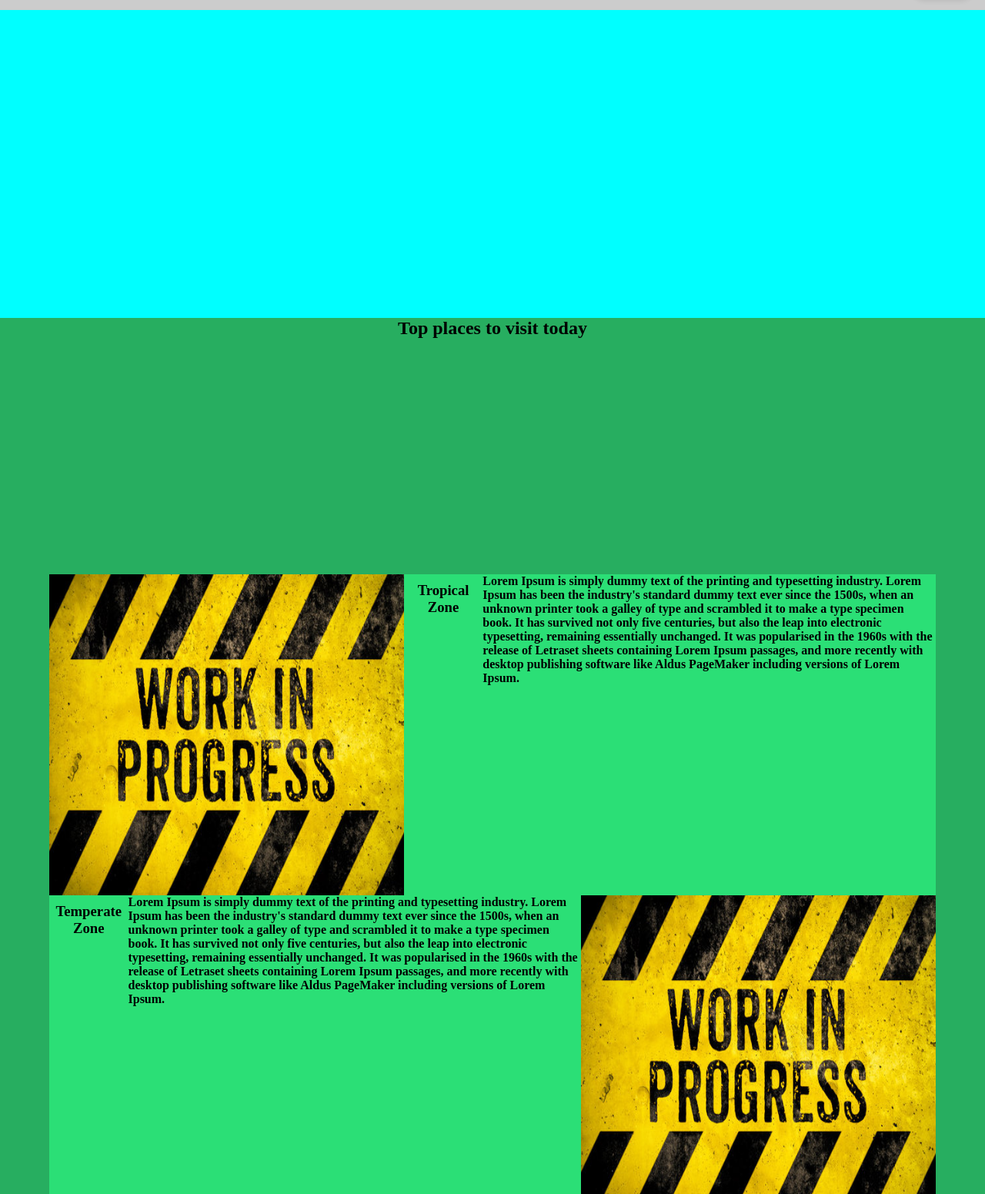
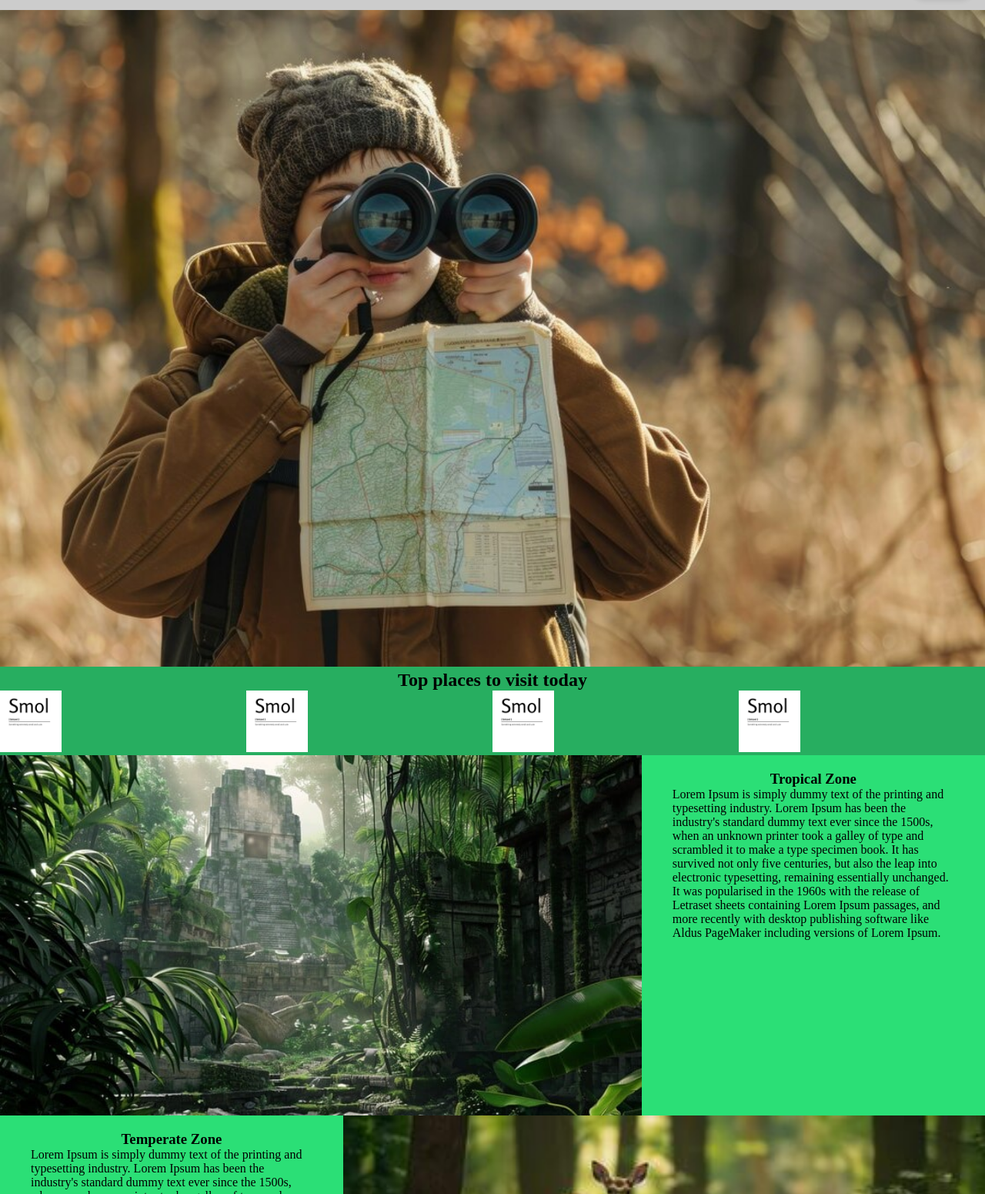
Before and after one commit to JimNTI/Kunden_Har_Alltid_Ratt, a plain HTML site: page index.html in a window 1280 px wide. Shown: the part 49-1600 px from the top of the page at 77% size. Drawn offline with Linux system fonts and the light colour scheme.

Commit message:
push in 2
experimented with changing colors and putting more accurate images and trying to figure out how to continue the layout wiht sizes and etc

```diff
--- a/css/styles.css
+++ b/css/styles.css
@@ -6,12 +6,11 @@
 
 body {
     display:grid;
-    height: auto;
+    height: 2000px;
     background-color: #27ae60;
     grid-column: auto;
     grid-row: auto auto auto;
     grid-template-areas:
-
     'hd'
     'main'
     'ft'
@@ -20,9 +19,9 @@ body {
 header {
     display:flex;
     flex-direction: column;
-    background-color: aqua;
+    background-color: #27ae60;
     grid-area: hd;
-    height: auto;
+
 }
 
 nav {
@@ -46,8 +45,9 @@ nav {
     margin: 0 1rem;
 }
 
-.hero {
-    height: 400px;
+.hero img{
+    height: auto;
+    width: 100%;
 
 }
 
@@ -84,9 +84,8 @@ nav {
 main {
     display: flex;
     grid-area: main;
-    height: 2000px;
     flex-direction: column;
-    width: 90%;
+    width: 100%;
     margin: 0 auto;
 }
 
@@ -103,7 +102,21 @@ main {
 
 .scroll-places .places {
     list-style: none;
+    display: flex;
+    flex-direction: row;
+    width: 100%;
+justify-content: space-evenly;
 }
+
+
+
+.scroll-places .places a img {
+width: 25%;
+margin-left: auto;
+margin-right: auto;
+}
+
+
 
 
 
@@ -117,29 +130,48 @@ main {
 }
 
 
+
 article {
     display: flex;
     height: 25%;
     width: 100%;
 }
 
+.tropics {
+    background-color: #2bdf76;
+}
+.temperate {
+    background-color:bisque
+}
+.subtropics {
+    background-color: rgb(230, 218, 91);
+}
+.ocean
+
 
 
 article img {
-    height: 100%;
+    height: 90%;
     width: 40%;
+    margin: 30px 10px auto 10px;
 
 }
 
+article .climate-zones-text {
+    text-align: left;
+    display: flex;
+    flex-direction: column;
+    margin: 20px 40px 20px 40px;
+
+}
 article h1 {
-    height: 100%;
-    width: 60%;
+    width: 100%;
     text-align: center;
-    margin-top: 10px;
 }
+
+
 
 footer {
     grid-area: ft;
-    background-color: gray;
-    height: 300px;
+    background-color: rgba(128, 128, 128, 0.26);
 }
--- a/index.html
+++ b/index.html
@@ -18,7 +18,7 @@
             </ul>
             <div class="search-container">Search...</div>
         </nav>
-        <div class="hero">
+        <div class="hero"><img src="/img/exploring.jpg">
         </div>
     </header>
 
@@ -28,28 +28,35 @@
     <section class="scroll-places">   <!-- images go left and right with arrows (images display "best natural places to visit", clickable links) -->
         <h1>Top places to visit today</h1>
         <ul class="places">
-            <li><a></a></li>
-            <li><a></a></li>
-            <li><a></a></li>
-            <li><a></a></li>
+            <li><a><img src="/img/571-23-9-29-9-37-22m.jpg" alt=""></a></li>
+            <li><a><img src="/img/571-23-9-29-9-37-22m.jpg" alt=""></a></li>
+            <li><a><img src="/img/571-23-9-29-9-37-22m.jpg" alt=""></a></li>
+            <li><a><img src="/img/571-23-9-29-9-37-22m.jpg" alt=""></a></li>
         </ul>
     </section>
 
 
     <section class="climate-zones"> <!-- displays 4 zones and brief info about these zones + a link for recommended places -->
-         <article> <img src="/img/test_image.jpg" alt=""><h1>Tropical Zone</h1><b>Lorem Ipsum is simply dummy text of the printing and typesetting industry. Lorem Ipsum has been the industry's standard dummy text ever since the 1500s, when an unknown printer took a galley of type and scrambled it to make a type specimen book. It has survived not only five centuries, but also the leap into electronic typesetting, remaining essentially unchanged. It was popularised in the 1960s with the release of Letraset sheets containing Lorem Ipsum passages, and more recently with desktop publishing software like Aldus PageMaker including versions of Lorem Ipsum.</b>
+         <article> <img src="img/ancient-jungle-ruins-stockcake.jpg" alt="">
+            <div class="climate-zones-text"><h1>Tropical Zone</h1>Lorem Ipsum is simply dummy text of the printing and typesetting industry. Lorem Ipsum has been the industry's standard dummy text ever since the 1500s, when an unknown printer took a galley of type and scrambled it to make a type specimen book. It has survived not only five centuries, but also the leap into electronic typesetting, remaining essentially unchanged. It was popularised in the 1960s with the release of Letraset sheets containing Lorem Ipsum passages, and more recently with desktop publishing software like Aldus PageMaker including versions of Lorem Ipsum.</div>
         </article>
-        <article><h1>Temperate Zone</h1><b>Lorem Ipsum is simply dummy text of the printing and typesetting industry. Lorem Ipsum has been the industry's standard dummy text ever since the 1500s, when an unknown printer took a galley of type and scrambled it to make a type specimen book. It has survived not only five centuries, but also the leap into electronic typesetting, remaining essentially unchanged. It was popularised in the 1960s with the release of Letraset sheets containing Lorem Ipsum passages, and more recently with desktop publishing software like Aldus PageMaker including versions of Lorem Ipsum.</b>
-            <img src="/img/test_image.jpg" alt="">
+
+        <article><div class="climate-zones-text"><h1>Temperate Zone</h1>Lorem Ipsum is simply dummy text of the printing and typesetting industry. Lorem Ipsum has been the industry's standard dummy text ever since the 1500s, when an unknown printer took a galley of type and scrambled it to make a type specimen book. It has survived not only five centuries, but also the leap into electronic typesetting, remaining essentially unchanged. It was popularised in the 1960s with the release of Letraset sheets containing Lorem Ipsum passages, and more recently with desktop publishing software like Aldus PageMaker including versions of Lorem Ipsum.</div>
+            <img src="/img/forest.jpg" alt="">
         </article>
-        <article> <img src="/img/test_image.jpg" alt=""><h1>Subtropics</h1><b>Lorem Ipsum is simply dummy text of the printing and typesetting industry. Lorem Ipsum has been the industry's standard dummy text ever since the 1500s, when an unknown printer took a galley of type and scrambled it to make a type specimen book. It has survived not only five centuries, but also the leap into electronic typesetting, remaining essentially unchanged. It was popularised in the 1960s with the release of Letraset sheets containing Lorem Ipsum passages, and more recently with desktop publishing software like Aldus PageMaker including versions of Lorem Ipsum.</b>
+
+        <article class="subtropics"> <img src="/img/Desert.jpg" alt=""><div class="climate-zones-text"><h1>Subtropics</h1>Lorem Ipsum is simply dummy text of the printing and typesetting industry. Lorem Ipsum has been the industry's standard dummy text ever since the 1500s, when an unknown printer took a galley of type and scrambled it to make a type specimen book. It has survived not only five centuries, but also the leap into electronic typesetting, remaining essentially unchanged. It was popularised in the 1960s with the release of Letraset sheets containing Lorem Ipsum passages, and more recently with desktop publishing software like Aldus PageMaker including versions of Lorem Ipsum.</div>
         </article>
-        <article><h1>The Ocean</h1><b>Lorem Ipsum is simply dummy text of the printing and typesetting industry. Lorem Ipsum has been the industry's standard dummy text ever since the 1500s, when an unknown printer took a galley of type and scrambled it to make a type specimen book. It has survived not only five centuries, but also the leap into electronic typesetting, remaining essentially unchanged. It was popularised in the 1960s with the release of Letraset sheets containing Lorem Ipsum passages, and more recently with desktop publishing software like Aldus PageMaker including versions of Lorem Ipsum.</b> <img src="/img/test_image.jpg" alt="">
+
+        <article><div class="climate-zones-text"><h1>The Ocean</h1>Lorem Ipsum is simply dummy text of the printing and typesetting industry. Lorem Ipsum has been the industry's standard dummy text ever since the 1500s, when an unknown printer took a galley of type and scrambled it to make a type specimen book. It has survived not only five centuries, but also the leap into electronic typesetting, remaining essentially unchanged. It was popularised in the 1960s with the release of Letraset sheets containing Lorem Ipsum passages, and more recently with desktop publishing software like Aldus PageMaker including versions of Lorem Ipsum.</div>
+            <img src="/img/Ocean.jpg" alt="">
         </article>
+
     </section>
 
-    <section class="why-naturenest"></section>
+
     </main>
+
 
     <footer>
 HMM
```
Also changed, not shown: img/571-23-9-29-9-37-22m.jpg (added), img/Desert.jpg (added), img/Ocean.jpg (added), img/ancient-jungle-ruins-stockcake.jpg (added), img/exploring.jpg (added), img/forest.jpg (added).
